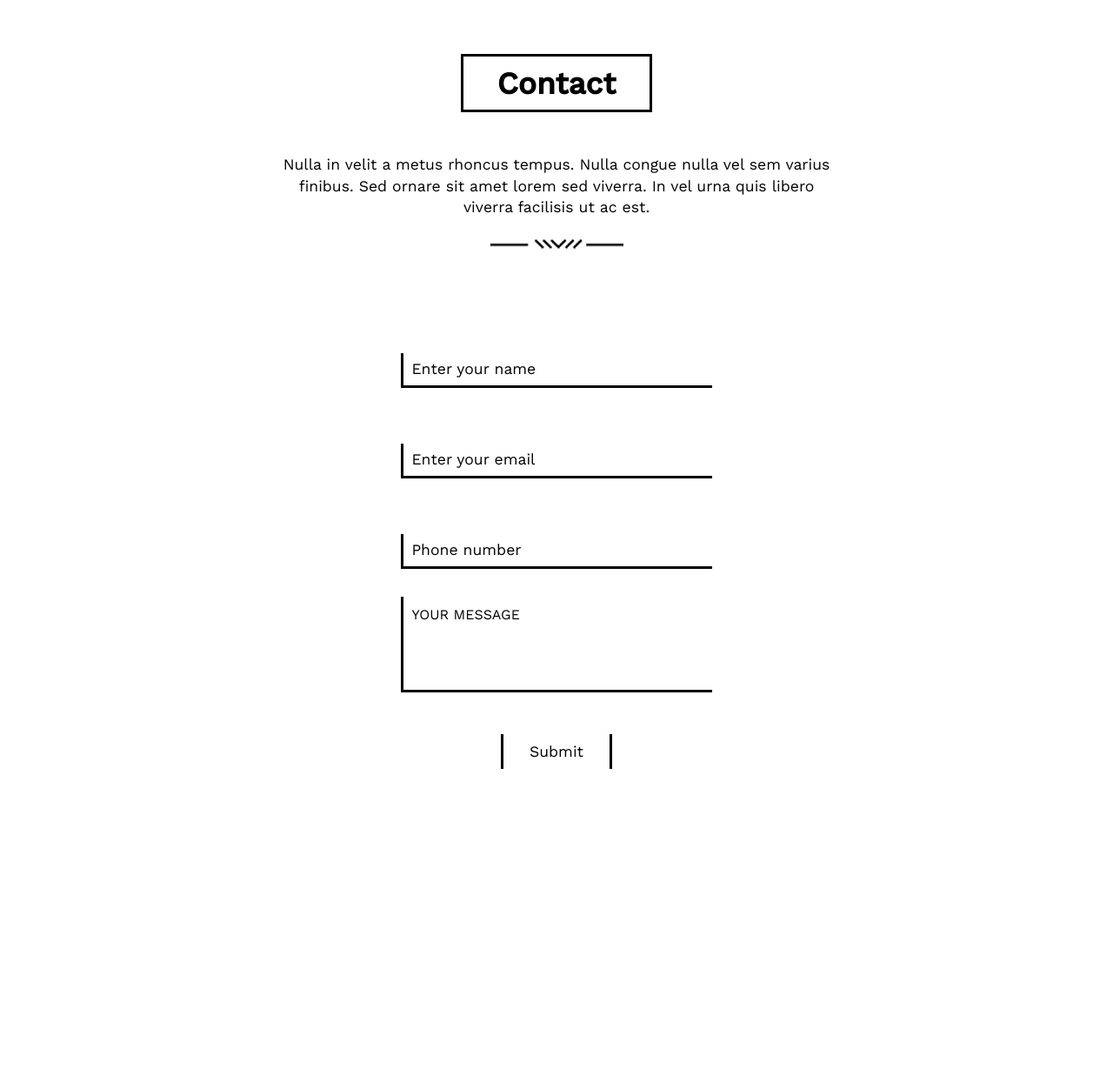
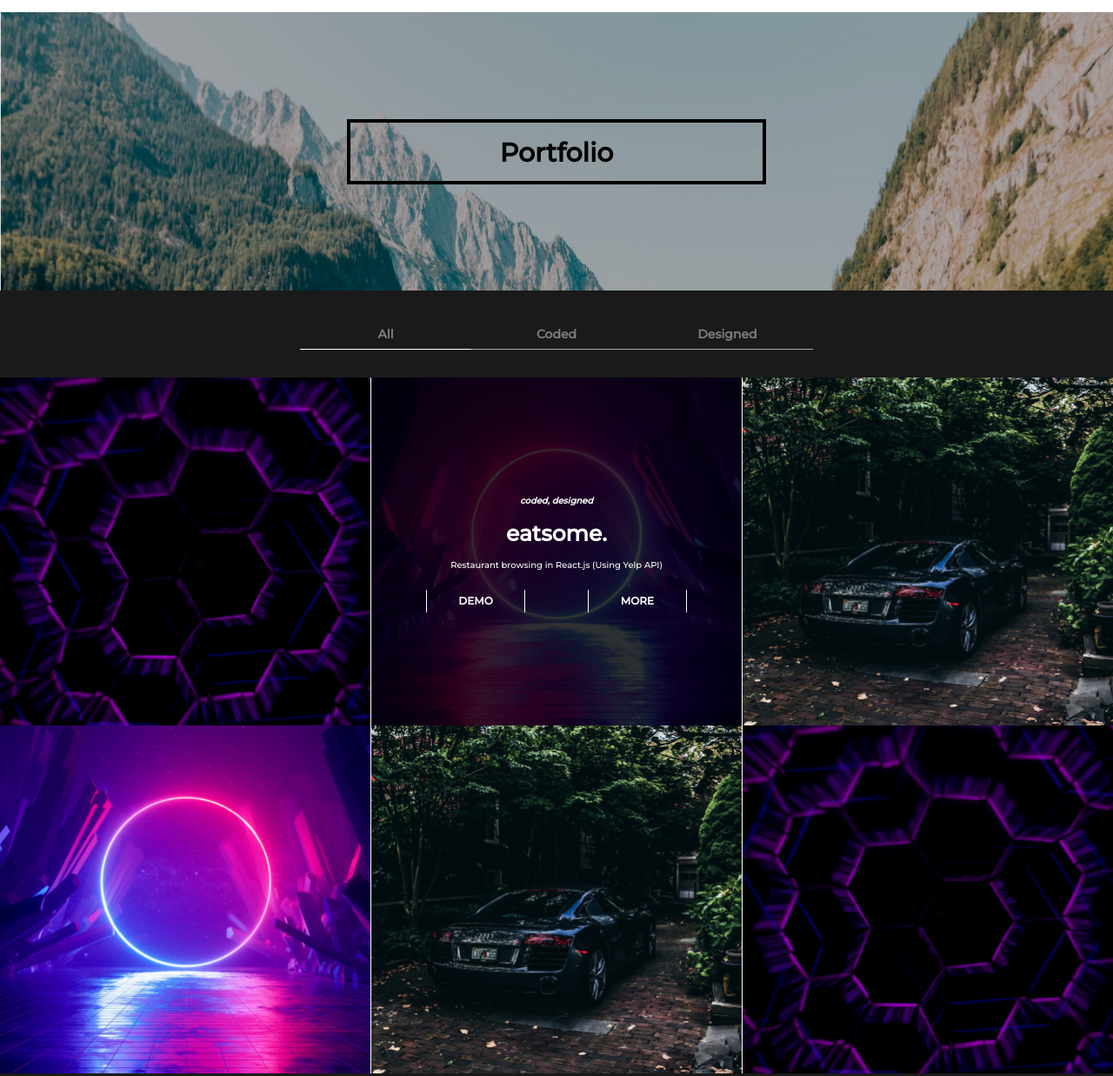
Before and after one commit to epam4/newtask, a plain HTML site: page index.html in a window 1280 px wide. Shown: the part 2600-3837 px from the top of the page at 87% size. Before the commit the page ends 3548 px from the top, so only its background shows below. Drawn offline with nearby package versions, Linux system fonts and the light colour scheme; files whose address does not match are found by name.

Commit message:
Add portfolio section

```diff
--- a/css/style.css
+++ b/css/style.css
@@ -473,3 +473,156 @@ contact {
   cursor: pointer;
   background-color: transparent;
 }
+
+.portfolio__title {
+  height: 320px;
+  background-image: url("../assets/img/bgimg.png");
+  background-repeat: no-repeat;
+  text-align: center;
+  display: flex;
+  align-items: center;
+  justify-content: center;
+  flex-flow: row nowrap;
+  background-size: 100% 100%;
+}
+
+.portfolio__title >span {
+  display: inline-block;
+  font-family: Montserrat;
+  font-style: normal;
+  font-weight: bold;
+  font-size: 30px;
+  border: 4px solid #000000;
+  width: 482px;
+  height: 75px;
+  line-height: 70px;
+}
+
+.portfolio__footer,
+.protfolio__navbar {
+  height: 100px;
+  background: #1A1A1A;
+  display: flex;
+  align-items: center;
+  text-align: center;
+}
+
+.protfolio__navbar ul {
+  list-style: none;
+  padding: 0;
+  margin: 0;
+  display: flex;
+  align-items: center;
+  justify-content: center;
+  flex-flow: row nowrap;
+  width: 590px;
+  margin: 0 auto;
+}
+
+.protfolio__navbar ul li {
+  padding: .5rem 0;
+  flex-basis: 33.3%;
+  color: #7C7C7C;
+  font-family: Montserrat;
+  font-style: normal;
+  font-weight: 600;
+  font-size: 14px;
+  cursor: pointer;
+  text-align: center;
+  border-bottom: 1px solid #AAAAAA;
+}
+
+.protfolio__navbar ul li.active {
+  border-bottom: 1px solid #fff;
+}
+
+.portfolio__example ul {
+  padding: 0;
+  margin: 0;
+  display: flex;
+  flex-flow: row wrap;
+  align-items: start;
+  justify-content: space-between;
+}
+
+.portfolio__example ul li {
+  flex-basis: 33.3%;
+  height: 400px;
+  position: relative;
+}
+
+.portfolio__example ul li > img {
+  height: 100%;
+  width: 100%;
+  object-fit: cover;
+}
+
+.portfolio__example ul li .title-item{
+  position: absolute;
+  left: 0;
+  width: 100%;
+  text-align: center;
+  top: 50%;
+  transform: translateY(-50%);
+}
+
+li .title-item .subtitle {
+  font-family: Montserrat;
+  font-style: italic;
+  font-weight: 600;
+  font-size: 10px;
+  color: #FFFFFF;
+}
+
+li .title-item > h4 {
+  font-family: Montserrat;
+  font-style: normal;
+  font-weight: bold;
+  font-size: 25px;
+  color: #fff;
+  margin: 15px 0;
+}
+
+li .title-item > p {
+  font-family: Montserrat;
+  font-style: normal;
+  font-weight: 500;
+  font-size: 10px;
+  color: #fff;
+  margin-bottom: 22px;
+}
+
+.link-content {
+  display: flex;
+  align-items: center;
+  justify-content: space-between;
+  flex-flow: row nowrap;
+  width: 300px;
+  margin: 0 auto;
+}
+
+.link-content a {
+  font-family: Montserrat;
+  font-style: normal;
+  font-weight: 600;
+  font-size: 12px;
+  color: #fff;
+  text-decoration: none;
+  display: block;
+  width: 114px;
+  height: 27px;
+  line-height: 24px;
+  border: 1px solid #Fff;
+  border-color: transparent #fff transparent #fff;
+  text-align: center;
+}
+
+.portfolio__footer span{
+  display: block;
+  margin: 0 auto;
+  font-family: Montserrat;
+  font-style: normal;
+  font-weight: 600;
+  font-size: 20px;
+  color: #fff;
+}
--- a/index.html
+++ b/index.html
@@ -204,6 +204,54 @@
         <!-- SKILLS CONTAINER END -->
       </section>
       <!-- SKILLS SECTION END -->
+      <section class="protfolio">
+        <div class="portfolio__title">
+          <span>Portfolio</span>
+        </div>
+        <div class="portfolio-content">
+          <div class="protfolio__navbar">
+            <ul>
+              <li class="active">All</li>
+              <li>Coded</li>
+              <li>Designed</li>
+            </ul>
+          </div>
+          <div class="portfolio__example">
+            <ul>
+              <li>
+                <img src="assets/img/img_1.png" alt="img">
+              </li>
+              <li>
+                <img src="assets/img/img-5.png" alt="img">
+                <div class="title-item">
+                  <span class="subtitle">coded, designed</span>
+                  <h4>eatsome.</h4>
+                  <p>Restaurant browsing in React.js (Using Yelp API)</p>
+                  <div class="link-content">
+                    <a href="#">DEMO</a>
+                    <a href="#">MORE</a>
+                  </div>
+                </div>
+              </li>
+              <li>
+                <img src="assets/img/img_2.png" alt="img">
+              </li>
+              <li>
+                <img src="assets/img/img_3.png" alt="img">
+              </li>
+              <li>
+                <img src="assets/img/img_2.png" alt="img">
+              </li>
+              <li>
+                <img src="assets/img/img_1.png" alt="img">
+              </li>
+            </ul>
+          </div>
+          <div class="portfolio__footer">
+            <span>And many more to come!</span>
+          </div>
+        </div>
+      </section>
       <section>
         <div class="contact">
           <div class="contact-head">
```
Also changed, not shown: assets/img/bgimg.png (added), assets/img/img-5.png (added), assets/img/img_1.png (added), assets/img/img_2.png (added), assets/img/img_3.png (added), assets/img/img_4.png (added).
